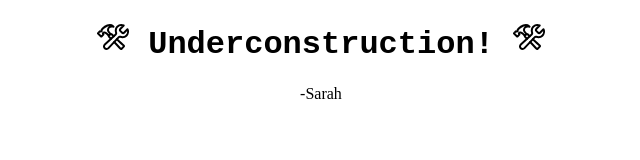
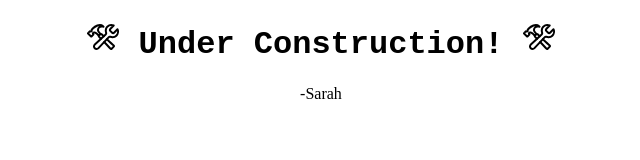
Before and after one commit to sarsheng/sarsheng.github.io, a plain HTML site: page blank.html in a window 1280 px wide. Shown: the whole page, without its empty margins (319-959 px from the left). Drawn offline with nearby package versions, Linux system fonts and the light colour scheme.

Commit message:
fixed a spelling error

```diff
--- a/blank.html
+++ b/blank.html
@@ -7,9 +7,7 @@
     </head>
 
     <body>
-        <h1> <ion-icon name="construct-outline"></ion-icon>
-            Underconstruction!
-            <ion-icon name="construct-outline"></ion-icon>
+        <h1><ion-icon name="construct-outline"></ion-icon> Under Construction! <ion-icon name="construct-outline"></ion-icon>
         </h1>
         <p>-Sarah</p>
 
```
